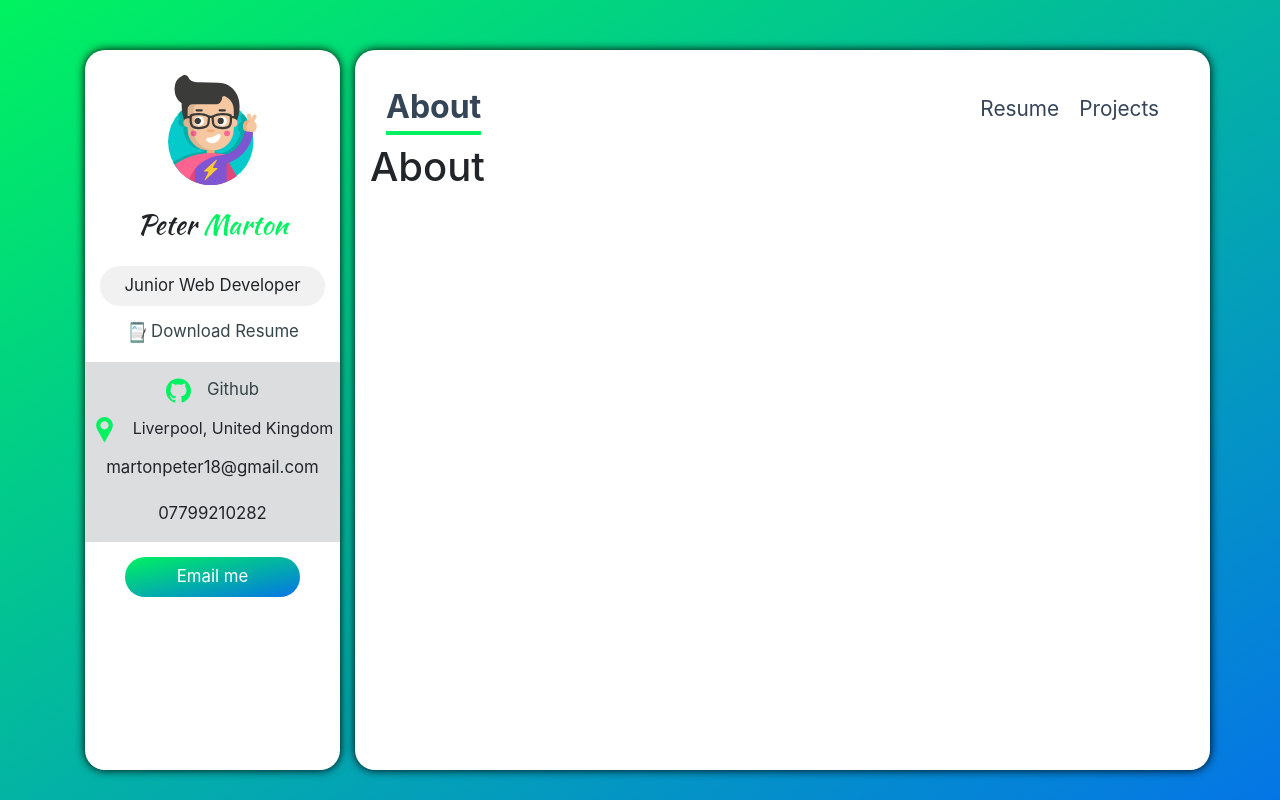
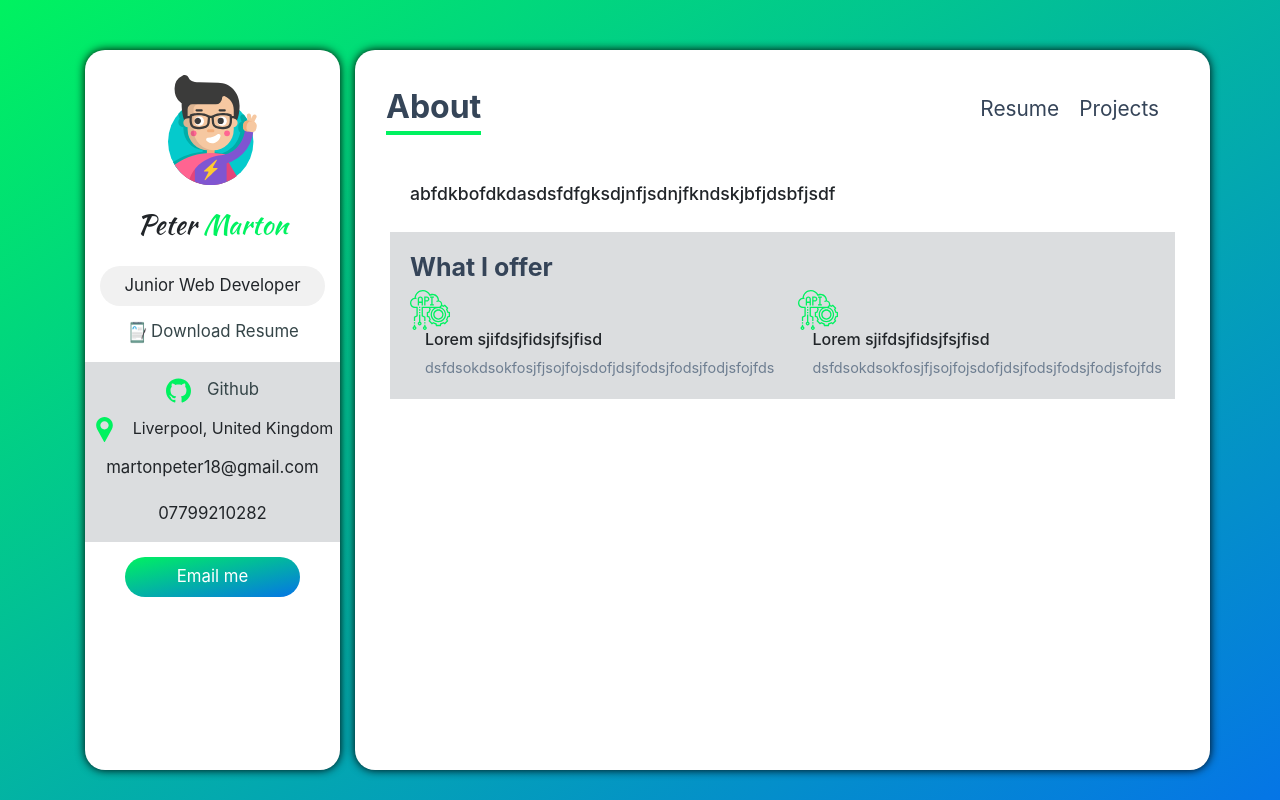
Before and after one commit to PytherMarton/Portfolio, a React (Create React App) app: page / in a window 1280 px wide. Built offline with nearby package versions, Linux system fonts and the light colour scheme.

Commit message:
about component

```diff
--- a/src/App.js
+++ b/src/App.js
@@ -10,12 +10,12 @@ function App() {
   return (
     <BrowserRouter>
       <div className="App">
-        <div className="container">
-          <div className="row">
+        <div className="container app_container">
+          <div className="row app_row">
             <div className="col-lg-3">
               <Sidebar />
             </div>
-            <div className="col-lg-9 app_main_content">
+            <div  className="col-lg-9 app_main_content">
               <Navbar />
 
               <Routes>
--- a/src/components/About.js
+++ b/src/components/About.js
@@ -1,11 +1,41 @@
 import React from "react";
+import api from "../assets/icons/api.svg";
 
 const About = () => {
-    return (
-        <div>
-            <h1>About</h1>
+  const skills = [
+    {
+      icon: api,
+      title: "Lorem sjifdsjfidsjfsjfisd",
+      about: "dsfdsokdsokfosjfjsojfojsdofjdsjfodsjfodsjfodjsfojfds",
+    },
+    {
+      icon: api,
+      title: "Lorem sjifdsjfidsjfsjfisd",
+      about: "dsfdsokdsokfosjfjsojfojsdofjdsjfodsjfodsjfodjsfojfds",
+    },
+  ];
+
+  return (
+    <div className="about">
+      <h6 className="about_intro">
+        abfdkbofdkdasdsfdfgksdjnfjsdnjfkndskjbfjdsbfjsdf
+      </h6>
+      <div className="container about_container">
+        <h6 className="about_heading">What I offer</h6>
+        <div className="row">
+          {skills.map(skill =>
+           <div className="col-lg-6">
+           <img src={skill.icon} alt="icon" className="skill-card_icon" />
+           <div className="skill-card_body">
+             <h6 className="skill-card_title">{skill.title}</h6>
+             <p className="skill-card_content">{skill.about}</p>
+           </div>
+         </div>
+          )}
         </div>
-    )
-}
+      </div>
+    </div>
+  );
+};
 
 export default About;
--- a/src/index.css
+++ b/src/index.css
@@ -19,11 +19,11 @@ a:hover {
     color: black;
 }
 
-.row {
+.app_row {
     height: 90vh;
 }
 
-.container {
+.app_container {
     padding-top: 50px;
 }
 
@@ -135,3 +135,47 @@ a:hover {
     -webkit-background-clip: text;
     -webkit-text-fill-color: transparent;
 }
+
+.about {
+    padding: 20px;
+}
+
+.about_intro {
+    font-size: 1.1rem;
+    padding: 20px;
+}
+
+.about_container {
+    background-color: #dbdddf;
+    padding: 20px;
+}
+
+.about_heading {
+    font-size: 25px;
+    font-weight: 700;
+    color: #354458;
+}
+
+.skill-card {
+    background-color: #fff;
+    margin: 10px;
+    padding: 10px;
+    display: flex;
+    flex-direction: row;
+    border-radius: 10px;
+}
+
+.skill-card_icon {
+    width: 40px;
+    height: 40px;
+}
+
+.skill-card_body {
+    margin-left: 15px;
+}
+
+.skill-card_content {
+    margin: 0;
+    font-size: 0.9rem;
+    color: #6e7e91;
+}
```
